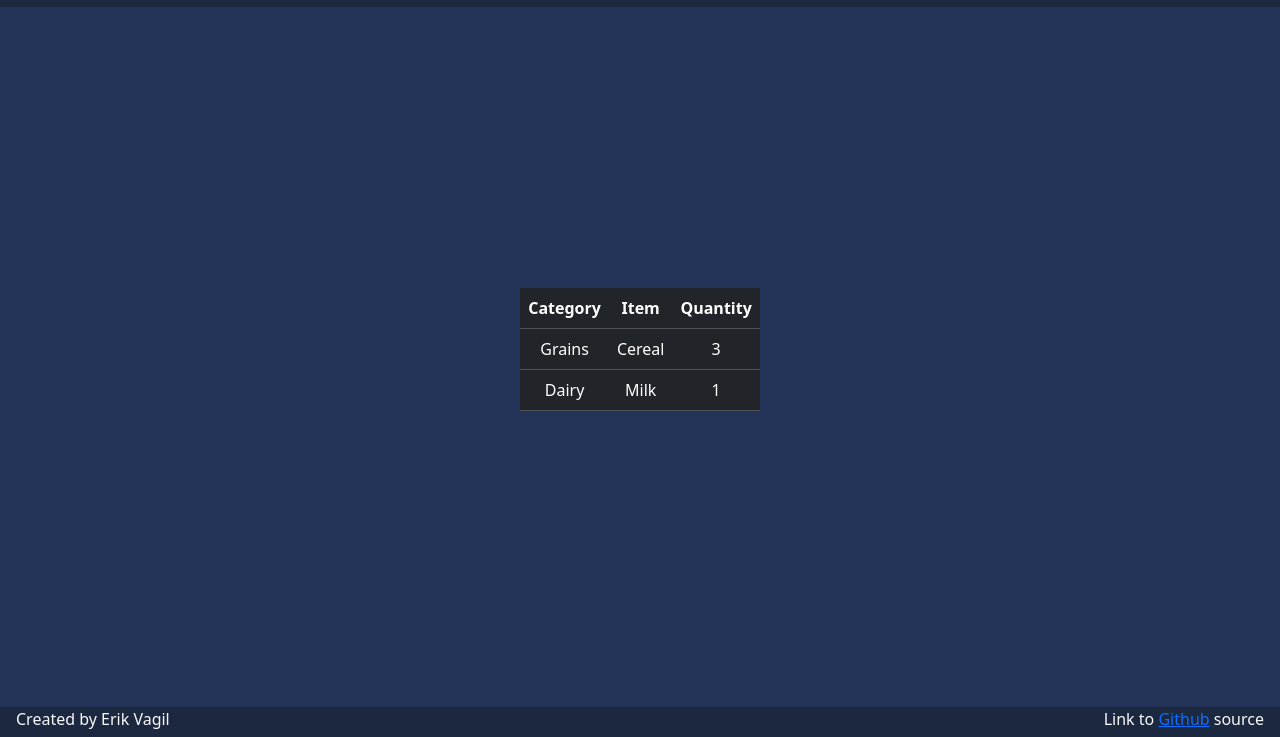
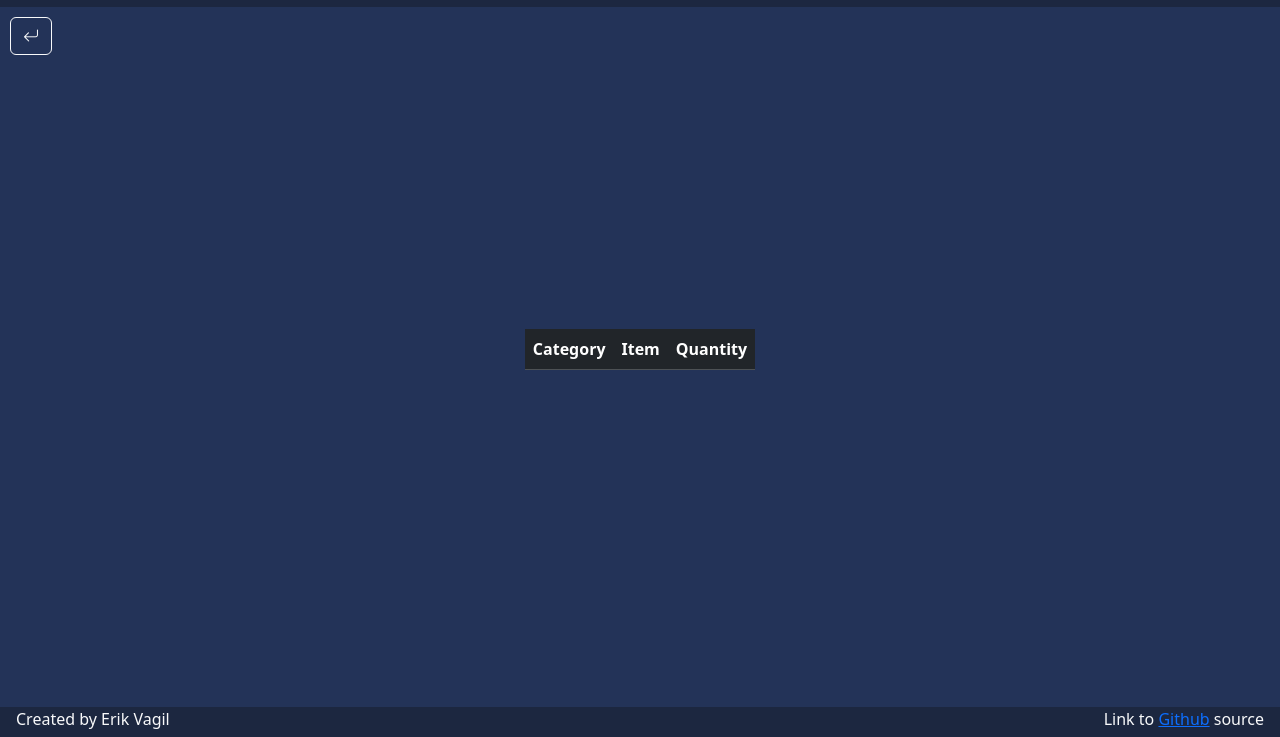
Before and after one commit to ErikVagil/bubblebasket, a plain HTML site: page shoppinglist.html in a window 1280 px wide. Shown: the part 63-800 px from the top of the page. Drawn offline with nearby package versions, Linux system fonts and the light colour scheme.

Commit message:
Added back button to shoppinglist.html

```diff
--- a/shoppinglist.html
+++ b/shoppinglist.html
@@ -30,8 +30,9 @@
     </header>
 
     <main class="container-fluid align-items-center justify-content-center">
+        <a class="btn btn-outline-light anchor-top-left" href="index.html"><i class="bi bi-arrow-return-left"></i></a>
         <div>
-            <table class="table bg-secondary table-dark text-center">
+            <table id="shopping-list-table" class="table bg-secondary table-dark text-center">
                 <thead>
                     <tr>
                         <th scope="col">Category</th>
@@ -40,16 +41,6 @@
                     </tr>
                 </thead>
                 <tbody>
-                    <tr>
-                        <td>Grains</td>
-                        <td>Cereal</td>
-                        <td>3</td>
-                    </tr>
-                    <tr>
-                        <td>Dairy</td>
-                        <td>Milk</td>
-                        <td>1</td>
-                    </tr>
                 </tbody>
             </table>
         </div>
--- a/style.css
+++ b/style.css
@@ -23,6 +23,12 @@ footer {
     flex: 0 30px;
     align-items: center;
     background-color: rgb(28, 39, 64);
+}
+
+.anchor-top-left {
+    position: absolute;
+    left: 10px;
+    top: 80px;
 }
 
 .bubbles {
```
